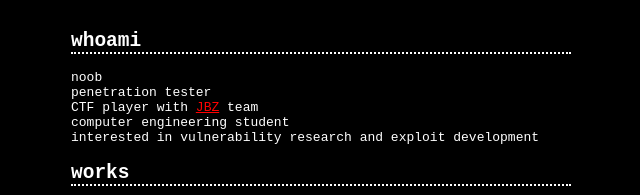
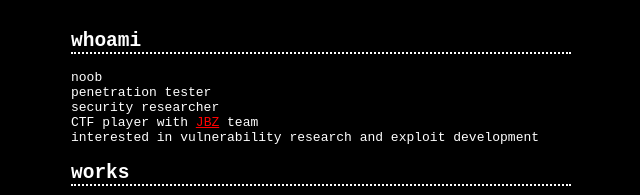
Before and after one commit to ndaprela/ndaprela.github.io, a plain HTML site: page index.html in a window 1280 px wide. Shown: the part 155-350 px from the top of the page, without its empty margins (319-959 px from the left). Drawn offline with Linux system fonts and the light colour scheme.

Commit message:
Update index.html

```diff
--- a/index.html
+++ b/index.html
@@ -14,8 +14,8 @@
         <p>
           noob<br>
           penetration tester<br>
+          security researcher<br>
           CTF player with <a href="https://jbz.team">JBZ</a> team<br>
-          computer engineering student<br>
           interested in vulnerability research and exploit development<br>
         </p>
       </div>
```
